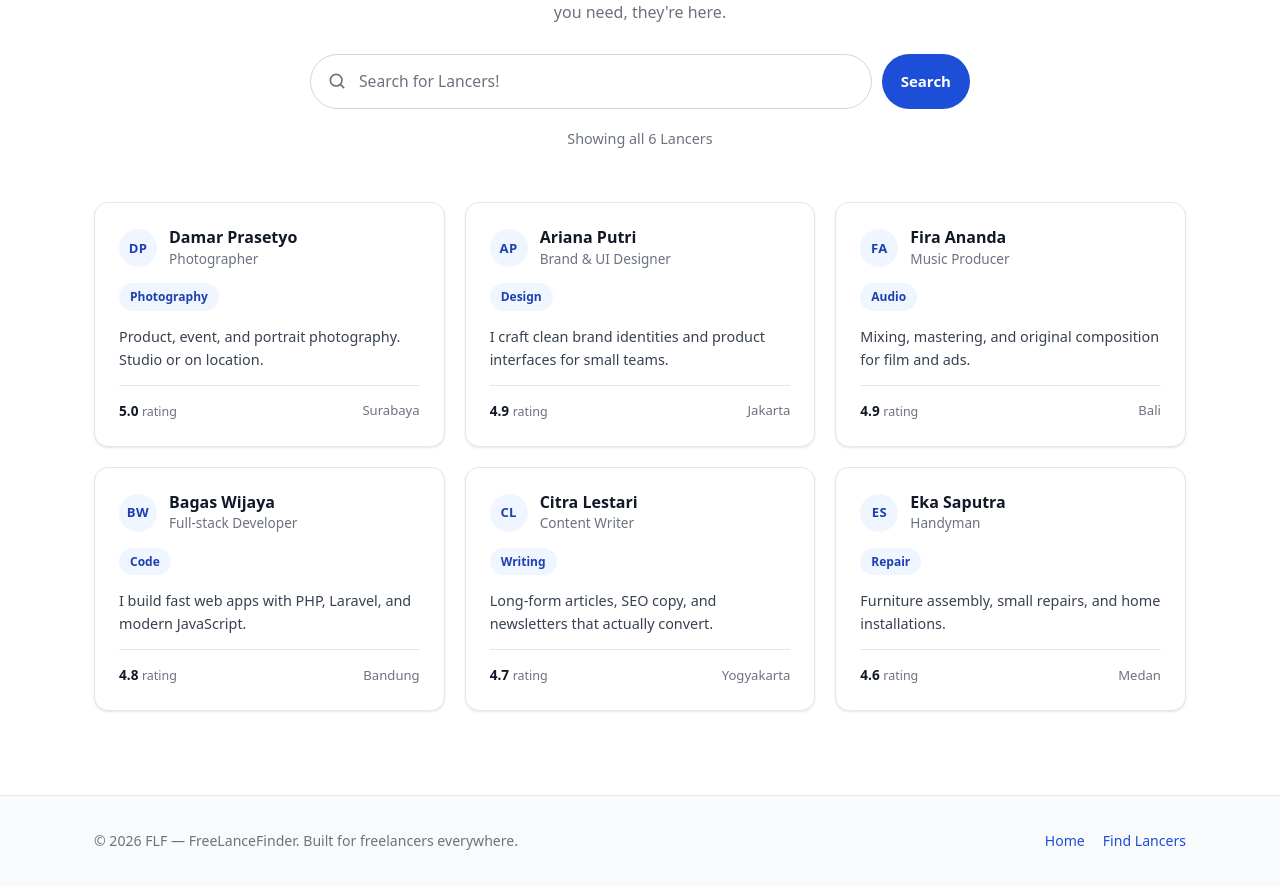
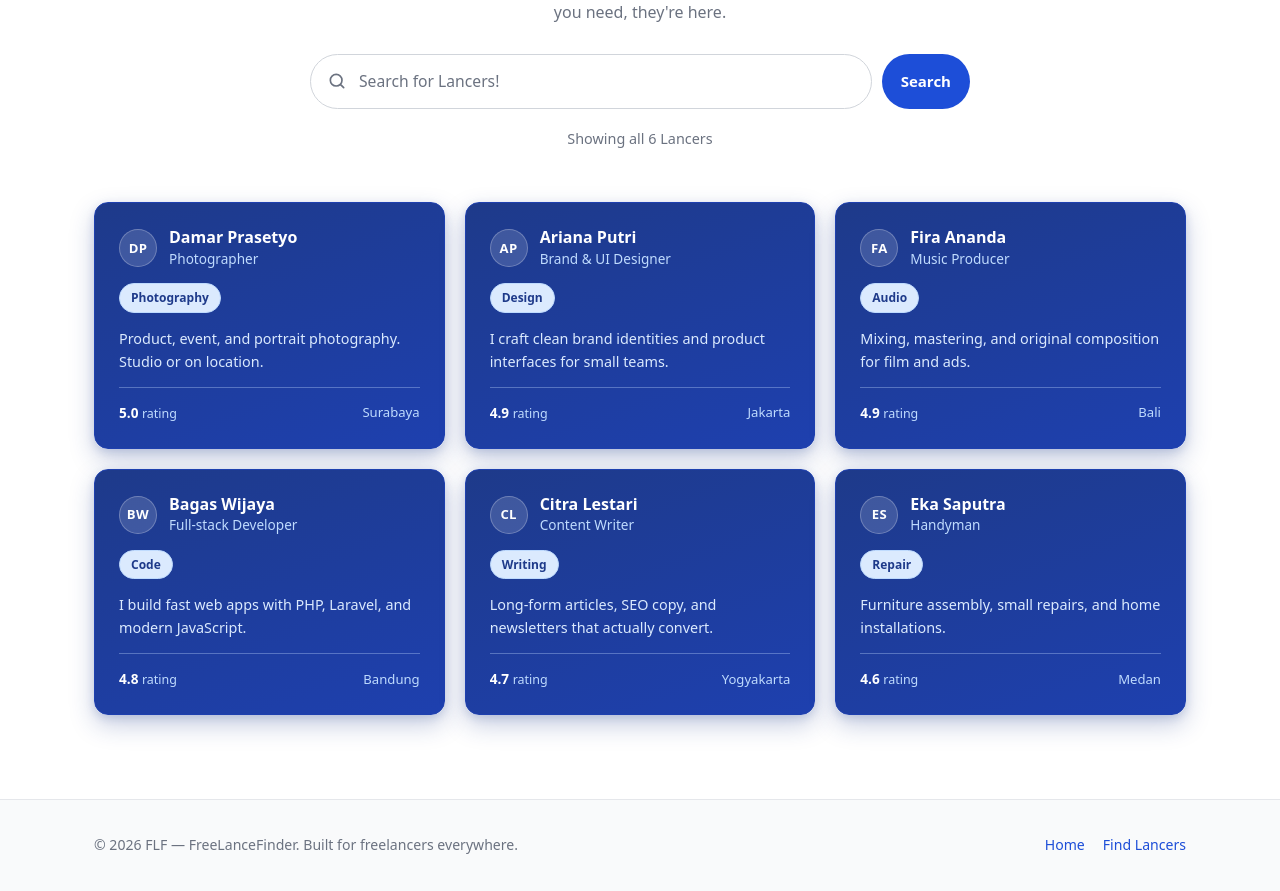
Before and after one commit to DragonFury5/FreeLancerFinder, a PHP site: page /flf/browse.php in a window 1280 px wide. Shown: the part 243-1134 px from the top of the page. Before the commit the page ends 1093 px from the top, so only its background shows below. Run offline with PHP 8.4, Linux system fonts and the light colour scheme; data comes from the database, SQL or seed files in the repository.

Commit message:
change card to a more visible blue

```diff
--- a/assets/css/style.css
+++ b/assets/css/style.css
@@ -252,38 +252,80 @@ button{font:inherit}
 
 .result-meta{text-align:center;color:var(--muted);font-size:.9rem;margin-top:18px}
 
+/* ---------------- Lancer cards (dark blue) ---------------- */
 .lancer-grid{
   display:grid;grid-template-columns:repeat(auto-fill,minmax(270px,1fr));
   gap:20px;padding:36px 0 84px;
 }
+
 .lancer-card{
-  display:flex;flex-direction:column;gap:14px;padding:24px;background:#fff;
-  border:1px solid var(--line);border-radius:var(--radius);box-shadow:var(--shadow-sm);
-  transition:transform .18s,box-shadow .18s,border-color .18s;color:inherit;
+  display:flex;flex-direction:column;gap:14px;padding:24px;
+  background:linear-gradient(160deg, #1E3A8A 0%, #1E40AF 100%);
+  border:1px solid #1E40AF;
+  border-radius:var(--radius);
+  box-shadow:0 10px 24px rgba(30,58,138,.25), 0 3px 8px rgba(30,58,138,.15);
+  color:#FFFFFF;
+  transition:transform .18s, box-shadow .18s, border-color .18s;
 }
 .lancer-card:hover{
-  transform:translateY(-3px);box-shadow:var(--shadow-md);
-  border-color:var(--brand-line);text-decoration:none;
+  transform:translateY(-3px);
+  box-shadow:0 18px 36px rgba(30,58,138,.32), 0 6px 12px rgba(30,58,138,.2);
+  border-color:#BFDBFE;
+  text-decoration:none;
 }
+
+/* Avatar inside dark card */
+.lancer-card .avatar{
+  background:rgba(255,255,255,.15);
+  color:#FFFFFF;
+  border:1px solid rgba(255,255,255,.25);
+}
+
 .lancer-top{display:flex;align-items:center;gap:12px}
-.lancer-name{font-weight:700;font-size:1rem;color:var(--ink);line-height:1.3}
-.lancer-title{font-size:.85rem;color:var(--muted)}
-.badge{
-  align-self:flex-start;padding:4px 11px;border-radius:999px;
-  background:var(--brand-soft);color:var(--brand-dark);
-  font-size:.75rem;font-weight:600;
+
+.lancer-name{
+  font-weight:700;font-size:1rem;color:#FFFFFF;line-height:1.3;
 }
+
+.lancer-title{
+  font-size:.85rem;color:#BFDBFE; /* 6.4:1 — AA */
+}
+
+/* Badge: light pill on dark card */
+.lancer-card .badge{
+  align-self:flex-start;
+  padding:4px 11px;border-radius:999px;
+  background:#DBEAFE;
+  color:#1E3A8A;             /* 7.6:1 — AAA */
+  font-size:.75rem;font-weight:700;
+  border:1px solid #BFDBFE;
+}
+
 .lancer-bio{
-  font-size:.9rem;color:var(--ink-soft);margin:0;
-  display:-webkit-box;-webkit-line-clamp:2;line-clamp:2;-webkit-box-orient:vertical;overflow:hidden;
+  font-size:.9rem;color:#DBEAFE;  /* 7.6:1 — AAA */
+  margin:0;
+  display:-webkit-box;
+  -webkit-line-clamp:2;
+  line-clamp:2;
+  -webkit-box-orient:vertical;
+  overflow:hidden;
 }
+
 .lancer-foot{
-  margin-top:auto;display:flex;align-items:center;justify-content:space-between;
-  gap:12px;padding-top:14px;border-top:1px solid var(--line);font-size:.85rem;
+  margin-top:auto;
+  display:flex;align-items:center;justify-content:space-between;
+  gap:12px;padding-top:14px;
+  border-top:1px solid rgba(191,219,254,.35);
+  font-size:.85rem;
+  color:#DBEAFE;
 }
-.rate{font-weight:700;color:var(--ink)}
-.rate small{font-weight:500;color:var(--muted);font-size:.78rem}
-.loc{color:var(--muted);font-size:.82rem}
+.lancer-card:focus-visible{
+  outline:3px solid #BFDBFE;
+  outline-offset:3px;
+}
+.rate{font-weight:700;color:#FFFFFF}
+.rate small{font-weight:500;color:#BFDBFE;font-size:.78rem}
+.loc{color:#BFDBFE;font-size:.82rem}
 
 .empty{text-align:center;padding:72px 20px;color:var(--muted)}
 .empty strong{display:block;color:var(--ink);font-size:1.1rem;margin-bottom:6px}
```
